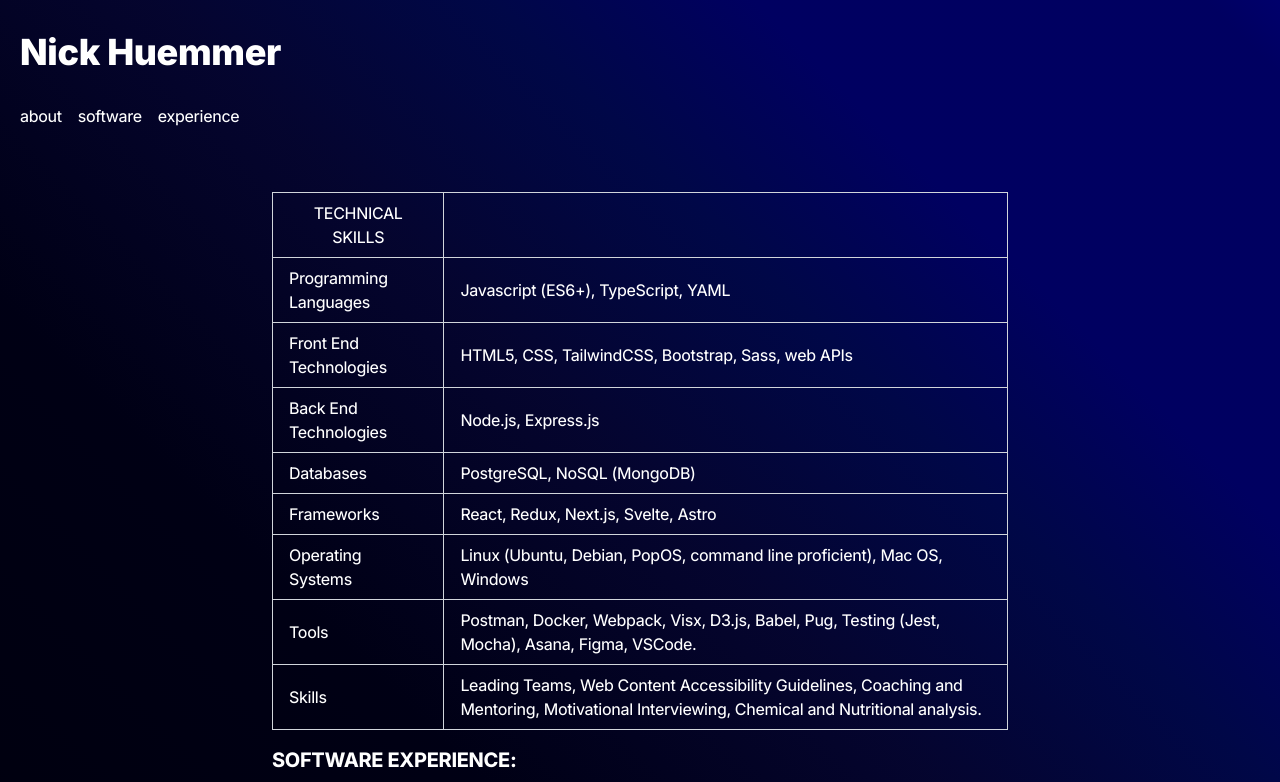
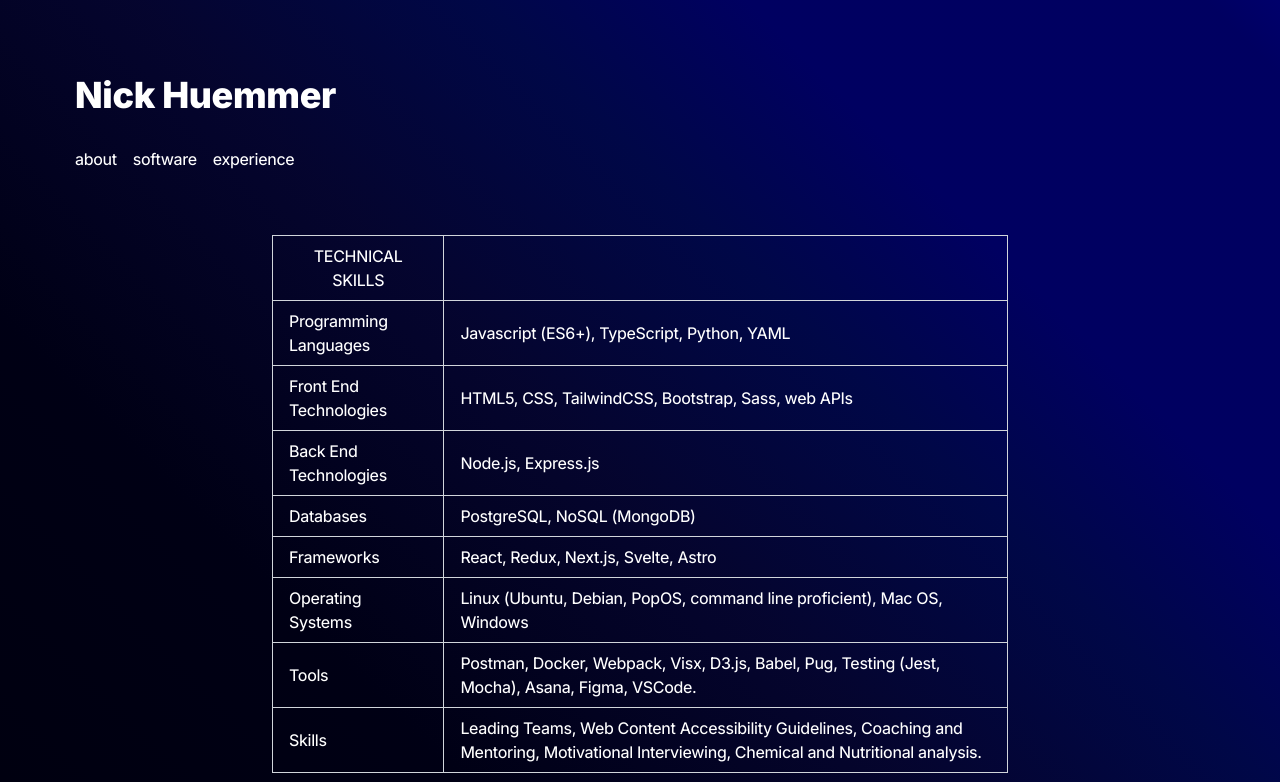
Before and after one commit to ElDuke717/personal-landing, a Next.js app: page /experience in a window 1280 px wide. Shown: the top 782 px of the page. Built offline with nearby package versions, Linux system fonts and the light colour scheme.

Commit message:
add positioning and fix text sizes

```diff
--- a/src/app/experience/page.tsx
+++ b/src/app/experience/page.tsx
@@ -36,7 +36,7 @@
                 Programming Languages
               </td>
               <td className="border border-gray-300 px-4 py-2">
-                Javascript (ES6+), TypeScript, YAML
+                Javascript (ES6+), TypeScript, Python, YAML
               </td>
             </tr>
             <tr>
--- a/src/app/layout.tsx
+++ b/src/app/layout.tsx
@@ -19,8 +19,8 @@
   return (
     <html lang="en">
       <body className={inter.className}>
-        <h1 className="font-bold text-4xl mx-5 my-8">Nick Huemmer</h1>
-        <div className="flex justify-start items-center mx-5 my-8">
+        <h1 className="font-bold text-4xl mx-[75px] mt-[75px]">Nick Huemmer</h1>
+        <div className="flex justify-start items-center ml-[75px] my-8">
           <a className="cursor-default" href="/">
             about
           </a>
--- a/src/app/software/page.tsx
+++ b/src/app/software/page.tsx
@@ -3,7 +3,12 @@
 
 export default function Software() {
   return (
+
     <Layout>
+      <h1 className="ml-[75px] mb-[25px] mt-[50px] text-xl">Software</h1>
+      <p className="text-left max-w-[600px] px-4 ml-[75px] mb-[50px]">
+          Here are some software products that I've recentely worked on. Click on the logo to go to the GitHub repo.
+        </p>
       <div className="flex flex-col items-center justify-center space-y-6 ">
         <a href="https://github.com/open-source-labs/reactime" className="app">
           <Image
@@ -33,7 +38,7 @@
             className="next-image logo rounded-lg"
           />
         </a>
-        <p className="text-center max-w-[600px] px-4">
+        <p className="text-left max-w-[600px] px-4">
           Goal Keeper is the premier application designed to help you achieve
           your goals. By allowing you to input individual goals and necessary
           sub-tasks, Goal Keeper makes tracking your progress and managing your
@@ -50,7 +55,7 @@
             className="next-image logo rounded-lg"
           />
         </a>
-        <p className="text-center max-w-[600px] px-4">
+        <p className="text-left max-w-[600px] px-4">
           StyleGPT is an app that leverages OpenAI's ChatGPT API to style HTML
           elements. By interacting with the app, you can receive stylistic
           recommendations for your HTML elements, making web development more
```
